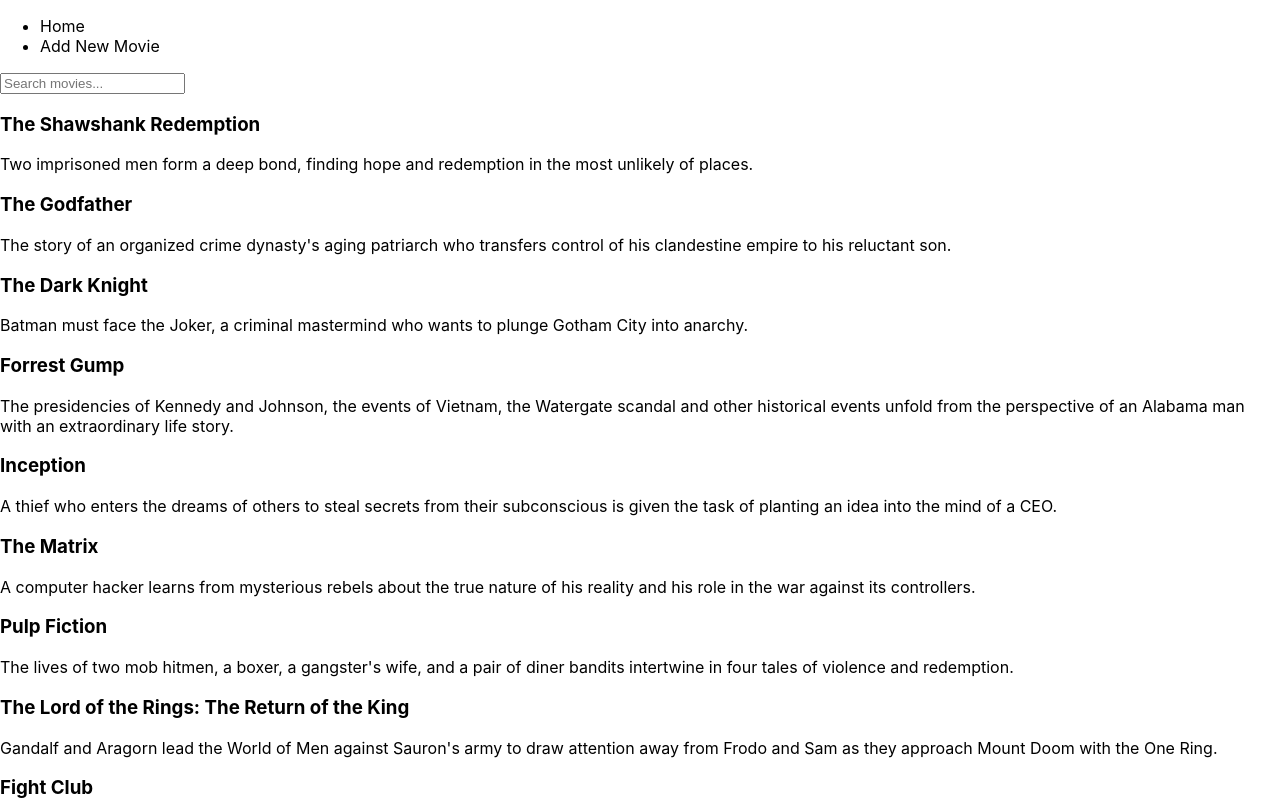
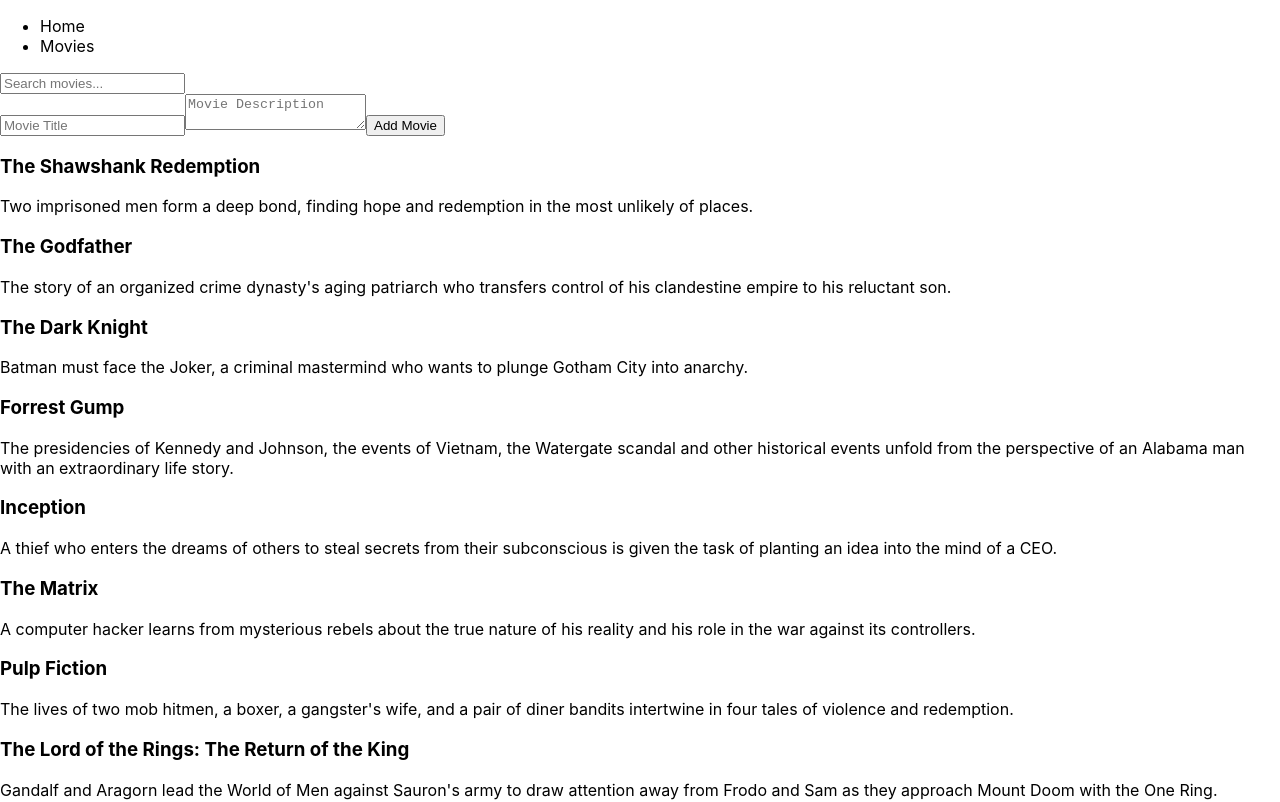
Before and after one commit to John-Gaitho/movie-review-app, a React (Create React App) app: page / in a window 1280 px wide. Shown: the top 802 px of the page. Built offline with nearby package versions, Linux system fonts and the light colour scheme; data requests are answered from the project's data file.

Commit message:
addmovie

```diff
--- a/src/App.js
+++ b/src/App.js
@@ -2,6 +2,7 @@ import React, { useState, useEffect } from "react";
 import "./App.css";
 import Navigation from "./components/Navigation";
 import SearchMovie from "./components/SearchMovie";
+import AddMovie from "./components/AddMovie";
 
 function App() {
   const [movies, setMovies] = useState([]); // to define the movies and setMovies with useState
@@ -10,12 +11,20 @@ function App() {
     fetch("http://localhost:5000/movies")
       .then((response) => response.json())
       .then((data) => setMovies(data));
-  }, []);
+  }, []);                                   // squire blackets to run only one time when mounted
+
+  const addMovie = (newMovie) => {
+    setMovies([...movies, newMovie]);
+  };
+
+
 
   return (
     <div>
       <Navigation />
       <SearchMovie />
+      <AddMovie addMovie={addMovie} />      {/* to pass addMovie  */}
+
       <div>
         {movies.map(
           (
--- a/src/components/AddMovie.js
+++ b/src/components/AddMovie.js
@@ -1,9 +1,34 @@
-import React from 'react'
 
-const AddMovie = () => {
+import React, { useState } from "react";
+
+function AddMovieForm({ addMovie }) {
+  const [title, setTitle] = useState("");
+  const [description, setDescription] = useState("");
+
+  const handleSubmit = (e) => {
+    e.preventDefault();
+    const newMovie = { title, description };
+    addMovie(newMovie);
+    setTitle("");
+    setDescription("");
+  };
+
   return (
-    <div>AddMovie</div>
-  )
+    <form onSubmit={handleSubmit}>
+      <input
+        type="text"
+        placeholder="Movie Title"
+        value={title}
+        onChange={(e) => setTitle(e.target.value)}
+      />
+      <textarea
+        placeholder="Movie Description"
+        value={description}
+        onChange={(e) => setDescription(e.target.value)}
+      />
+      <button type="submit">Add Movie</button>
+    </form>
+  );
 }
 
-export default AddMovie
+export default AddMovieForm;
--- a/src/components/Navigation.js
+++ b/src/components/Navigation.js
@@ -5,7 +5,7 @@ const Navigation = () => {
     <div>
       <ul>
         <li>Home</li>
-        <li>Add New Movie</li>
+        <li> Movies</li>
       </ul>
     </div>
   );
```
Also changed, not shown: db.json (indentation only).
